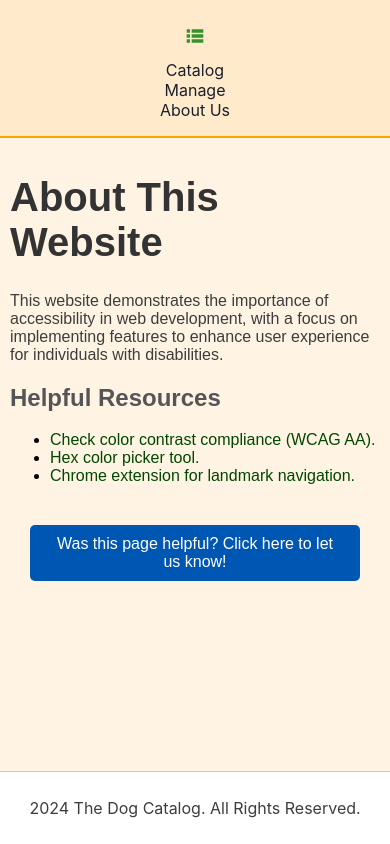
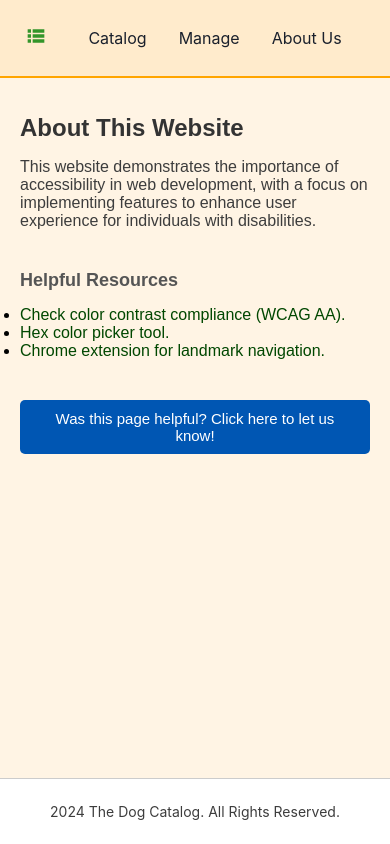
Before and after one commit to Kezykeen/frontend-accessibility-interview-main, a React (Create React App) app: page /about in a window 390 px wide. Built offline with nearby package versions, Linux system fonts and the light colour scheme.

Commit message:
added responsive styling across pages

```diff
--- a/src/App.css
+++ b/src/App.css
@@ -47,6 +47,11 @@ label {
   margin-right: 10px; /* Space between label and input */
 }
 
+ul {
+  margin: 0;
+  padding: 0;
+}
+
 input {
   flex: 1; /* Allow inputs to take up the remaining space */
   padding: 8px; /* Padding inside the input fields */
@@ -59,6 +64,10 @@ input {
   flex-direction: column; /* Arrange children in a column */
   min-height: 100vh; /* Minimum height of the viewport */
   background-color: #fff4e4; /* Set the background color */
+}
+
+.App > main {
+  padding: 20px;
 }
 
 .main-content {
--- a/src/App.tsx
+++ b/src/App.tsx
@@ -10,13 +10,11 @@ const App = () => {
     <Router>
       <div className="App">
         <Header />
-        <main>
-          <Routes>
-            <Route path="/" element={<Catalog />} />
-            <Route path="/manage" element={<Manage />} />
-            <Route path="/about" element={<About />} />
-          </Routes>
-        </main>
+        <Routes>
+          <Route path="/" element={<Catalog />} />
+          <Route path="/manage" element={<Manage />} />
+          <Route path="/about" element={<About />} />
+        </Routes>
         <Footer />
       </div>
     </Router>
--- a/src/components/Footer/style.css
+++ b/src/components/Footer/style.css
@@ -9,4 +9,8 @@
   .App-footer {
     padding: 10px;
   }
+
+  #footer-text {
+    font-size: 14px;
+  }
 }
--- a/src/components/Header/style.css
+++ b/src/components/Header/style.css
@@ -44,11 +44,7 @@
 
 /* Mobile styles */
 @media (max-width: 600px) {
-  .App-header {
-    flex-direction: column;
-  }
-
-  .nav-container ul {
-    flex-direction: column;
+  .nav-container li {
+    margin: unset;
   }
 }
--- a/src/pages/About/style.css
+++ b/src/pages/About/style.css
@@ -1,5 +1,4 @@
 .about-container {
-  padding: 20px;
   max-width: 800px;
   margin: 0 auto;
   font-family: Arial, sans-serif;
@@ -41,7 +40,20 @@
 
 /* Media Queries for Responsiveness */
 @media (max-width: 600px) {
-  .about-container {
-    padding: 10px;
+  #about-heading {
+    font-size: 24px;
+  }
+
+  .about-container > h2 {
+    font-size: 18px;
+    margin-top: 40px;
+  }
+
+  .button-container {
+    margin: 20px 0 0;
+  }
+
+  .custom-button {
+    font-size: 15px;
   }
 }
--- a/src/pages/Catalog/style.css
+++ b/src/pages/Catalog/style.css
@@ -1,6 +1,5 @@
 /* Catalog.css */
 .catalog {
-  padding: 20px;
   text-align: center; /* Center the title */
   flex-grow: 1;
 }
@@ -31,3 +30,14 @@
   height: auto; /* Maintain aspect ratio */
   border-radius: 8px; /* Match card's corners */
 }
+
+/* Mobile styles */
+@media (max-width: 600px) {
+  #catalog-heading {
+    font-size: 24px;
+  }
+
+  .dog-cards-container {
+    gap: 20px;
+  }
+}
--- a/src/pages/Manage/style.css
+++ b/src/pages/Manage/style.css
@@ -3,7 +3,6 @@
   flex-direction: column;
   align-items: center;
   flex-grow: 1;
-  padding: 20px; /* Add padding to the container */
 }
 
 .dog-form {
@@ -46,10 +45,11 @@
   display: flex;
   flex-direction: column;
   justify-content: center;
-  margin-top: 15px;
+  margin-top: 40px;
 }
 
 .dogs-form-image img {
+  max-width: 100%;
   border-radius: 8px;
   box-shadow: 0 2px 10px rgba(0, 0, 0, 0.1);
 }
@@ -70,5 +70,19 @@
 @media (max-width: 600px) {
   .dog-form {
     width: 100%;
+    box-sizing: border-box;
+  }
+
+  .dogs-form-image {
+    margin-top: 20px;
+    width: 100%;
+  }
+
+  .dogs-form-image img {
+    width: 100%;
+  }
+
+  .form-group label {
+    font-size: 14px;
   }
 }
```
